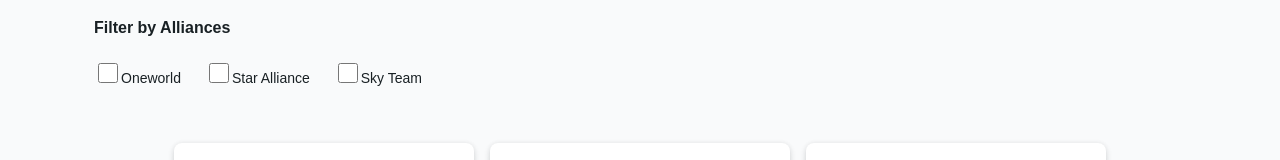
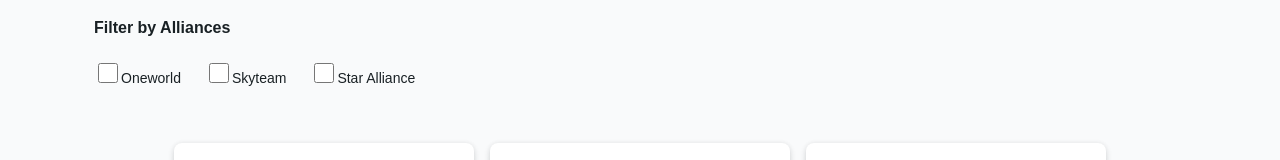
Before and after one commit to lizzie102938/Berlin-Best-Bars, a React (Create React App) app: page / in a window 1280 px wide. Shown: the part 222-382 px from the top of the page. Built offline with nearby package versions, Linux system fonts and the light colour scheme.

Commit message:
no filter

```diff
--- a/src/App.js
+++ b/src/App.js
@@ -1,29 +1,29 @@
 import './App.css';
 import React, {Component} from 'react';
-// import AirlineCard from './AirlineCard';
 import CardCollection from './components/CardCollection';
 import Navbar from './components/Navbar';
 import Filter from './components/Filter';
-import {data} from './Data';
+// import { data } from './Data';
 
 
 function App() {
 
-  const generateAlliancesForFilter = () => {
-    return [...new Set(data.map((airline) => airline.alliance))]
-  }
+  // const generateAlliancesForFilter = () => {
+  //   return [...new Set(data.map((airline) => airline.alliance))]
+  // }
 
   return (
     <div className="App">
       <Navbar />
       <div className="App-container">
         <h1 className="App-title">Airlines</h1>
-        <Filter alliances={generateAlliancesForFilter()}/>
+        <Filter />
         <CardCollection />
         </div>
     </div>
   );
 }
 
+export default App;
 
-export default App;
+{/* <Filter alliances={generateAlliancesForFilter()}/> */}
--- a/src/components/CardCollection.css
+++ b/src/components/CardCollection.css
@@ -4,12 +4,8 @@
 
 .CardCollection-cards {
   display: flex;
-  /* justify-content: center; */
   gap: 16px;
   flex-wrap: wrap;
-  /* flex: 0 1 24%; */
-  /* grid-template-columns: 1fr 1fr 1fr 1fr; */
   justify-content: center;
   align-items: center;
-
 }
--- a/src/components/Filter.js
+++ b/src/components/Filter.js
@@ -1,12 +1,8 @@
 import { Component } from 'react';
 import './Filter.css';
-// import CardCollection from './CardCollection';
 
 class Filter extends Component {
   render() {
-
-    console.log(alliances.name);
-
     return (
       <div>
         <h3 className='Filter-title'>Filter by Alliances</h3>
@@ -14,18 +10,18 @@
 
           <div className='Filter-oneworld'>
             <input type="checkbox" id="oneworld"/>
-            <label for="oneworld" className="Filter-box">{alliances[0]}</label>
+            <label for="oneworld" className="Filter-box">Oneworld</label>
           </div>
 
 
           <div className='Filter-skyteam'>
             <input type="checkbox" id="skyteam"/>
-            <label for="skyteam" className="Filter-box">{alliances[1]}</label>
+            <label for="skyteam" className="Filter-box">Skyteam</label>
           </div>
 
           <div className='Filter-staralliance'>
             <input type="checkbox" id="staralliance"/>
-            <label for="staralliance" className="Filter-box">{alliances[2]}</label>
+            <label for="staralliance" className="Filter-box">Star Alliance</label>
           </div>
 
         </div>
@@ -33,8 +29,6 @@
     )
   }
 }
-
-const alliances = ["Oneworld", "Star Alliance", "Sky Team"];
 
 export default Filter;
 
```
Also changed, not shown: src/components/CardCollection.js (+3 -4 lines).
